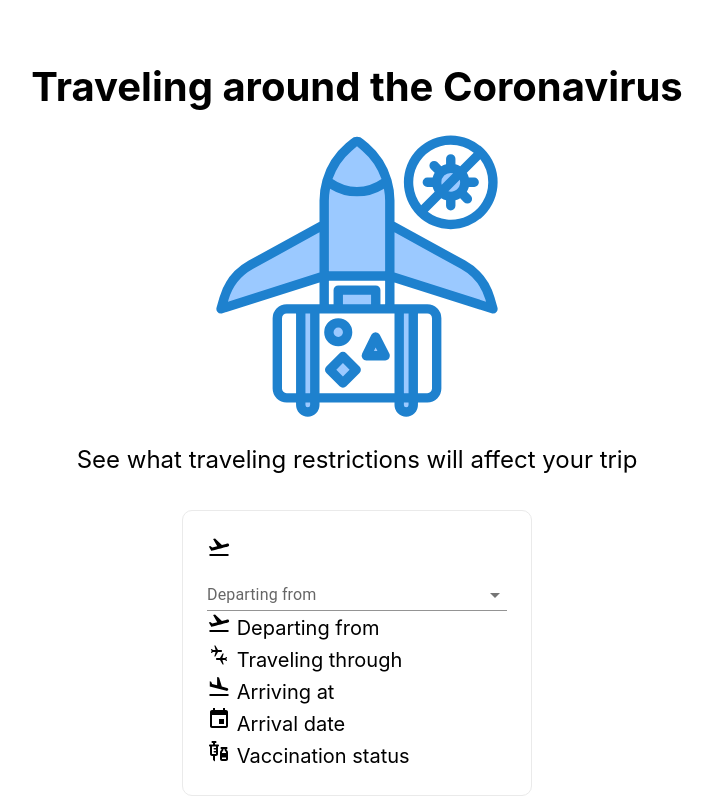
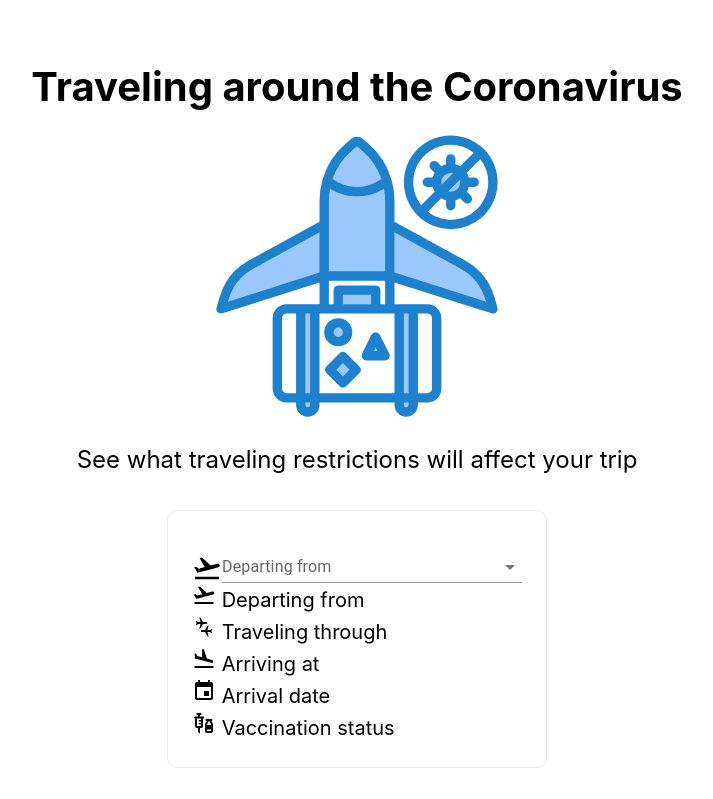
Before and after one commit to Gazwai/covid19-travel-restrictions, a Next.js app: page / in a window 1280 px wide. Shown: the top 799 px of the page, without its empty margins (283-996 px from the left). Built offline with nearby package versions, Linux system fonts and the light colour scheme.

Commit message:
updated style so icons and input boxes are on the same line

```diff
--- a/pages/index.js
+++ b/pages/index.js
@@ -32,7 +32,10 @@ export default function Home() {
         <div className={styles.grid}>
           <div className={styles.card}>
             {/* <h2>Documentation &rarr;</h2> */}
-            <FlightTakeoffIcon /><CountrySelect textLabel={"Departing from"}/>
+            <div className={styles.rowC}>
+              <FlightTakeoffIcon sx={{ fontSize: 30 }}/>
+              <CountrySelect textLabel={"Departing from"} />
+            </div>
             <p><FlightTakeoffIcon /> Departing from</p>
             <p><ConnectingAirportsIcon /> Traveling through</p>
             <p><FlightLandIcon /> Arriving at</p>
--- a/styles/Home.module.css
+++ b/styles/Home.module.css
@@ -109,6 +109,11 @@
   margin-left: 0.5rem;
 }
 
+.rowC {
+  display: flex;
+  align-items: flex-end;
+}
+
 @media (max-width: 600px) {
   .grid {
     width: 100%;
```
